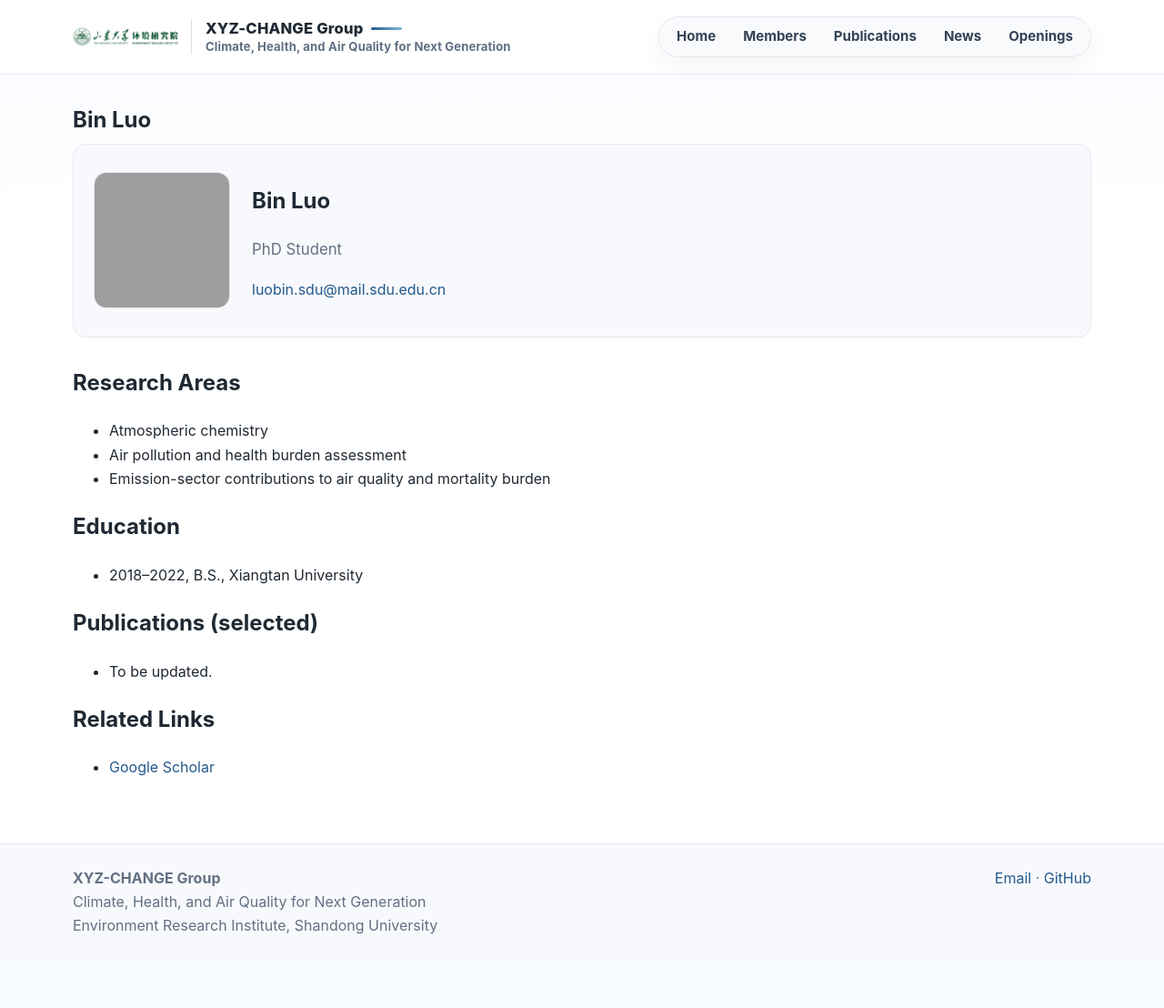
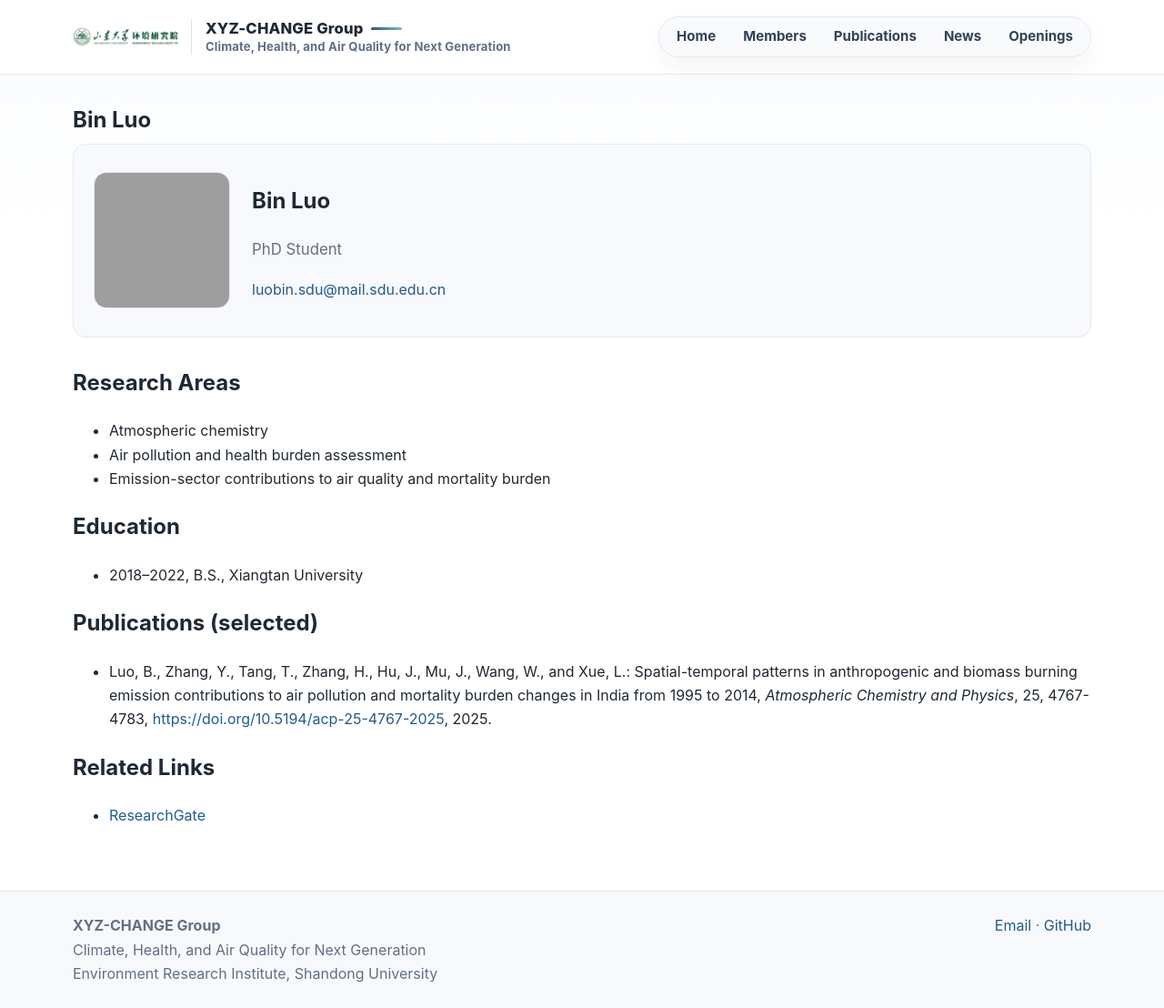
Before and after one commit to MuJSh/xyz_CHANGE, a Jekyll site: the page built from _pages/bin-luo.md, in a window 1280 px wide and 1108 px high. Shown: the whole window at 91% size. Built offline with Jekyll 4.4.1, drawn with Linux system fonts in a browser that asks for light colours.

Commit message:
Add selected publication and ResearchGate for Bin Luo

```diff
--- a/_pages/bin-luo.md
+++ b/_pages/bin-luo.md
@@ -25,8 +25,8 @@ permalink: /members/bin-luo/
 
 ## Publications (selected)
 
-- To be updated.
+- Luo, B., Zhang, Y., Tang, T., Zhang, H., Hu, J., Mu, J., Wang, W., and Xue, L.: Spatial-temporal patterns in anthropogenic and biomass burning emission contributions to air pollution and mortality burden changes in India from 1995 to 2014, *Atmospheric Chemistry and Physics*, 25, 4767-4783, <https://doi.org/10.5194/acp-25-4767-2025>, 2025.
 
 ## Related Links
 
-- [Google Scholar](https://scholar.google.com/scholar?q=Bin+Luo)
+- [ResearchGate](https://www.researchgate.net/profile/Bin-Luo-42)
```
